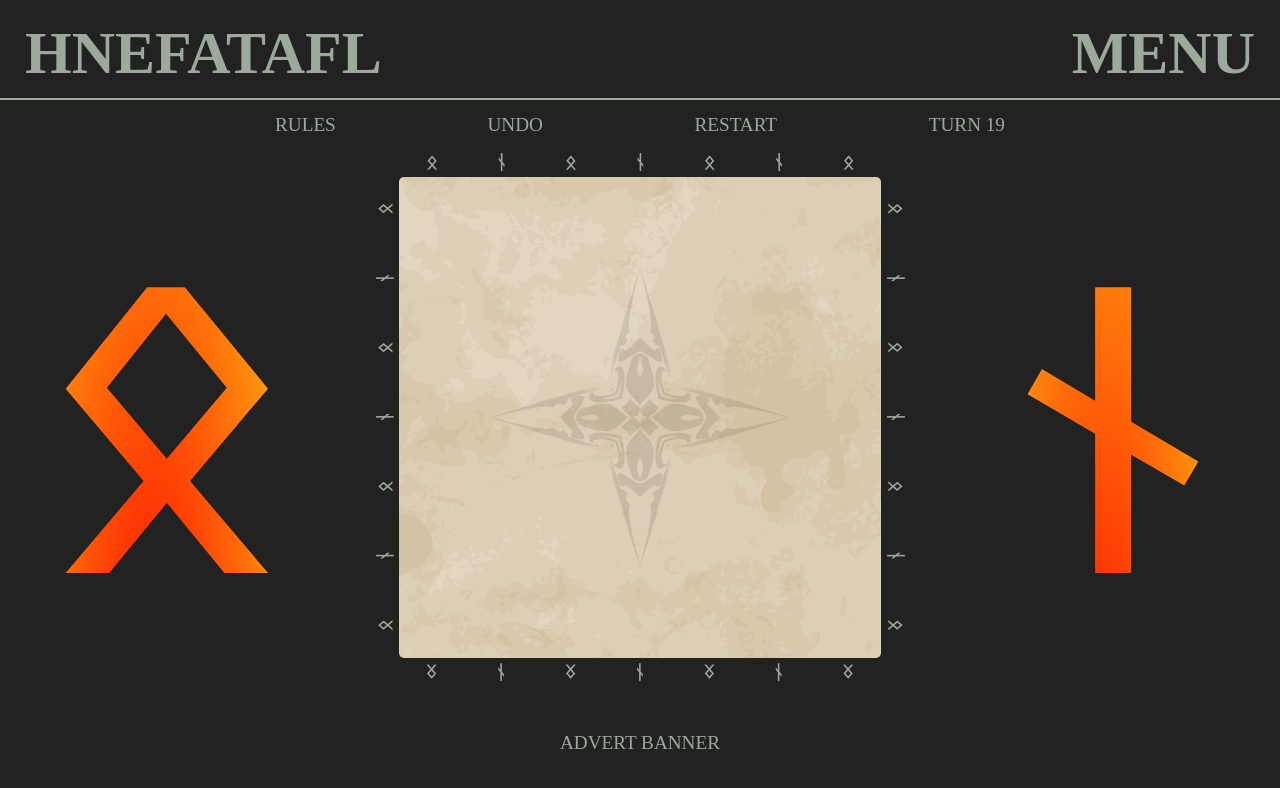
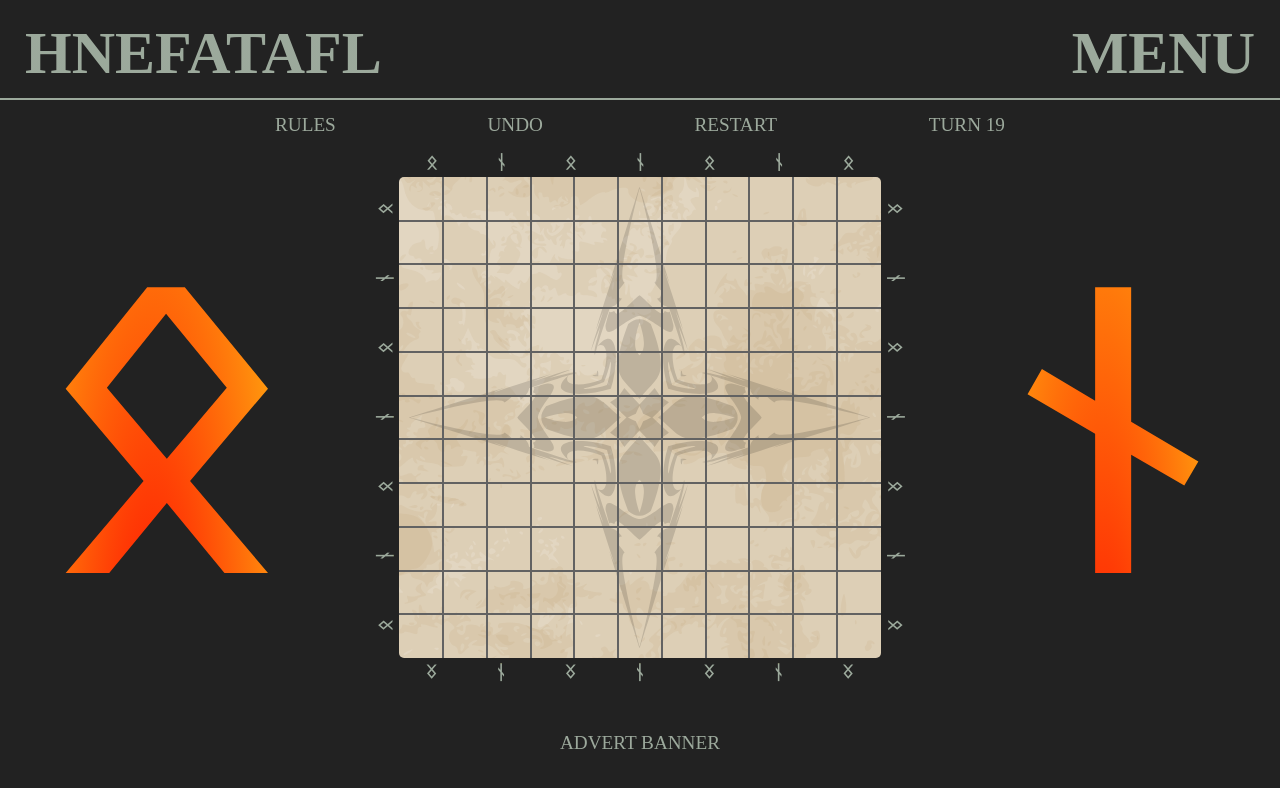
Before and after one commit to DaleKMillington/react-hnefatafl, a React (Vite) app: page / in a window 1280 px wide. Shown: the top 788 px of the page. Built offline with nearby package versions, Linux system fonts and the light colour scheme; a web font is replaced by a local one.

Commit message:
Board and Squares now rendering as components

```diff
--- a/src/App.tsx
+++ b/src/App.tsx
@@ -1,40 +1,13 @@
 // Base Imports
-import { useState, useEffect } from "react";
 
 // Third Party Imports
 
 // Application Imports
 import './sass/index.scss';
+import Board from './components/Board.tsx';
+
 
 const App = () => {
-
-    const [windowWidth, setWindowWidth] = useState(window.innerWidth);
-
-    useEffect(() => {
-        const handleResize = () => {
-            setWindowWidth(window.innerWidth);
-        };
-
-        window.addEventListener('resize', handleResize);
-
-        return () => {
-            window.removeEventListener('resize', handleResize);
-        };
-    }, []);
-
-
-    useEffect(() => {
-        const boardContainer = document.getElementById('board-container');
-        const mainRow = document.querySelector('.main-row');
-        if (boardContainer && mainRow) {
-            const mainRowHeight = (mainRow as HTMLElement).offsetHeight;
-            boardContainer.style.maxWidth = `${mainRowHeight}px`;
-        }
-    }, [windowWidth]);
-
-
-
-
 
     return (
         <>
@@ -56,47 +29,8 @@ const App = () => {
                     <div className="main-icon">
                         <div className="main-icon__icon main-icon__icon--left">ᛟ</div>
                     </div>
-                    <div className="board-container" id="board-container">
-                        <div className="board-container__runeholder board-container__runeholder--top">
-                            <span>ᛟ</span>
-                            <span>ᚾ</span>
-                            <span>ᛟ</span>
-                            <span>ᚾ</span>
-                            <span>ᛟ</span>
-                            <span>ᚾ</span>
-                            <span>ᛟ</span>
-                        </div>
-                        <div className="board-container__runeholder board-container__runeholder--left">
-                            <span>ᛟ</span>
-                            <span>ᚾ</span>
-                            <span>ᛟ</span>
-                            <span>ᚾ</span>
-                            <span>ᛟ</span>
-                            <span>ᚾ</span>
-                            <span>ᛟ</span>
-                        </div>
-                        <div className="board-container__runeholder board-container__runeholder--bottom">
-                            <span>ᛟ</span>
-                            <span>ᚾ</span>
-                            <span>ᛟ</span>
-                            <span>ᚾ</span>
-                            <span>ᛟ</span>
-                            <span>ᚾ</span>
-                            <span>ᛟ</span>
-                        </div>
-                        <div className="board-container__runeholder board-container__runeholder--right">
-                            <span>ᛟ</span>
-                            <span>ᚾ</span>
-                            <span>ᛟ</span>
-                            <span>ᚾ</span>
-                            <span>ᛟ</span>
-                            <span>ᚾ</span>
-                            <span>ᛟ</span>
-                        </div>
-                        <div className="board">
-                            <div className="board__background-image"></div>
-                        </div>
-                    </div>
+
+                    <Board />
 
                     <div className="main-icon">
                         <div className="main-icon__icon main-icon__icon--right">ᚾ</div>
--- /dev/null
+++ b/src/components/Board.tsx
@@ -0,0 +1,122 @@
+// Base Imports
+import { useState, useEffect } from "react";
+
+// Third Party Imports
+
+// Application Imports
+import initialState from '../game-logic/board-state.ts';
+import Square from './Square.tsx';
+
+const Board = () => {
+
+    const [windowWidth, setWindowWidth] = useState(window.innerWidth);
+
+    useEffect(() => {
+        const handleResize = () => {
+            setWindowWidth(window.innerWidth);
+        };
+
+        window.addEventListener('resize', handleResize);
+
+        return () => {
+            window.removeEventListener('resize', handleResize);
+        };
+    }, []);
+
+
+    useEffect(() => {
+        const boardContainer = document.getElementById('board-container');
+        const mainRow = document.querySelector('.main-row');
+        if (boardContainer && mainRow) {
+            const mainRowHeight = (mainRow as HTMLElement).offsetHeight;
+            boardContainer.style.maxWidth = `${mainRowHeight}px`;
+        }
+    }, [windowWidth]);
+
+    const [boardState, setBoardState] = useState(initialState);
+
+    const updateBoardState = (state: string[][]) => setBoardState(state);
+
+    return (
+        <div className="board-container" id="board-container">
+            <div className="board-container__runeholder board-container__runeholder--top">
+                <span>ᛟ</span>
+                <span>ᚾ</span>
+                <span>ᛟ</span>
+                <span>ᚾ</span>
+                <span>ᛟ</span>
+                <span>ᚾ</span>
+                <span>ᛟ</span>
+            </div>
+            <div className="board-container__runeholder board-container__runeholder--left">
+                <span>ᛟ</span>
+                <span>ᚾ</span>
+                <span>ᛟ</span>
+                <span>ᚾ</span>
+                <span>ᛟ</span>
+                <span>ᚾ</span>
+                <span>ᛟ</span>
+            </div>
+            <div className="board-container__runeholder board-container__runeholder--bottom">
+                <span>ᛟ</span>
+                <span>ᚾ</span>
+                <span>ᛟ</span>
+                <span>ᚾ</span>
+                <span>ᛟ</span>
+                <span>ᚾ</span>
+                <span>ᛟ</span>
+            </div>
+            <div className="board-container__runeholder board-container__runeholder--right">
+                <span>ᛟ</span>
+                <span>ᚾ</span>
+                <span>ᛟ</span>
+                <span>ᚾ</span>
+                <span>ᛟ</span>
+                <span>ᚾ</span>
+                <span>ᛟ</span>
+            </div>
+            <div className="board">
+                <div className="board__background-image"></div>
+
+                    {
+                        boardState.map((row, rowIndex) => (
+                            <div key={rowIndex} className="board-row">
+
+                            {
+                                row.map((piece, columnIndex) => (
+                                    <Square
+                                        key={columnIndex}
+                                        rowIndex={rowIndex}
+                                        columnIndex={columnIndex}
+                                        piece={piece}
+                                        updateBoardState={updateBoardState}
+                                    />
+                                ))
+                            }
+
+                        </div>
+                    ))
+                }
+
+            </div>
+        </div>
+    )
+}
+
+/*
+{boardState.map((row, rowIndex) => (
+    <key={rowIndex}>
+        {row.map((piece, columnIndex) => (
+            <Square
+                key={columnIndex}
+                rowIndex={rowIndex}
+                columnIndex={columnIndex}
+                piece={piece}
+                setBoardState={setBoardState}
+            />
+        ))}
+    </>
+))}
+ */
+
+export default Board;
--- /dev/null
+++ b/src/components/Square.tsx
@@ -0,0 +1,29 @@
+// Base Imports
+
+// Third Party Imports
+
+// Application Imports
+
+// Types
+interface SquareProps {
+    rowIndex: number;
+    columnIndex: number;
+    piece: string;
+    updateBoardState: (state: string[][]) => void;
+}
+
+const Square = ({rowIndex, columnIndex, piece, updateBoardState}: SquareProps) => {
+
+    let squareClasses = 'board-square';
+    squareClasses = rowIndex === 0 ? squareClasses += ' board-square--top' : squareClasses;
+    squareClasses = rowIndex === 10 ? squareClasses += ' board-square--bottom' : squareClasses;
+    squareClasses = columnIndex === 0 ? squareClasses += ' board-square--left' : squareClasses;
+    squareClasses = columnIndex === 10 ? squareClasses += ' board-square--right' : squareClasses;
+
+
+    return (
+        <div className={squareClasses}></div>
+    )
+}
+
+export default Square;
--- /dev/null
+++ b/src/game-logic/board-state.ts
@@ -0,0 +1,20 @@
+// E - Empty
+// W - White
+// B - Black
+// K - King
+
+const initialState: string[][] = [
+    ['E', 'E', 'E', 'E', 'E', 'E', 'E', 'E', 'E', 'E', 'E'],
+    ['E', 'E', 'E', 'E', 'E', 'E', 'E', 'E', 'E', 'E', 'E'],
+    ['E', 'E', 'E', 'E', 'E', 'E', 'E', 'E', 'E', 'E', 'E'],
+    ['E', 'E', 'E', 'E', 'E', 'E', 'E', 'E', 'E', 'E', 'E'],
+    ['E', 'E', 'E', 'E', 'E', 'E', 'E', 'E', 'E', 'E', 'E'],
+    ['E', 'E', 'E', 'E', 'E', 'E', 'E', 'E', 'E', 'E', 'E'],
+    ['E', 'E', 'E', 'E', 'E', 'E', 'E', 'E', 'E', 'E', 'E'],
+    ['E', 'E', 'E', 'E', 'E', 'E', 'E', 'E', 'E', 'E', 'E'],
+    ['E', 'E', 'E', 'E', 'E', 'E', 'E', 'E', 'E', 'E', 'E'],
+    ['E', 'E', 'E', 'E', 'E', 'E', 'E', 'E', 'E', 'E', 'E'],
+    ['E', 'E', 'E', 'E', 'E', 'E', 'E', 'E', 'E', 'E', 'E']
+];
+
+export default initialState;
--- /dev/null
+++ b/src/sass/components/_board-row.scss
@@ -0,0 +1,5 @@
+.board-row {
+    height: calc(100% / 11);
+    width: 100%;
+    z-index: 5;
+}
--- /dev/null
+++ b/src/sass/components/_board-square.scss
@@ -0,0 +1,24 @@
+.board-square {
+    position: relative;
+    display: inline-block;
+    width: calc(100% / 11);
+    height: 100%;
+    z-index: 5;
+    border: 1px solid lighten($color-dark-primary, 25);
+
+    &--top {
+        border-top: none;
+    }
+
+    &--bottom {
+        border-bottom: none;
+    }
+
+    &--left {
+        border-left: none;
+    }
+
+    &--right {
+        border-right: none;
+    }
+}
--- a/src/sass/components/_board.scss
+++ b/src/sass/components/_board.scss
@@ -10,10 +10,10 @@
 
     &__background-image {
         @include absCenter();
-        height: 65%;
-        width: 65%;
+        height: 100%;
+        width: 100%;
         background-image: url('../assets/board-image.svg');
         background-size: cover;
-        opacity: 0.1;
+        opacity: 0.15;
     }
 }
--- a/src/sass/index.scss
+++ b/src/sass/index.scss
@@ -10,6 +10,8 @@
 // Components
 @import 'components/board';
 @import 'components/board-container';
+@import 'components/board-row';
+@import 'components/board-square';
 @import 'components/header-link';
 @import 'components/main-icon';
 
```
